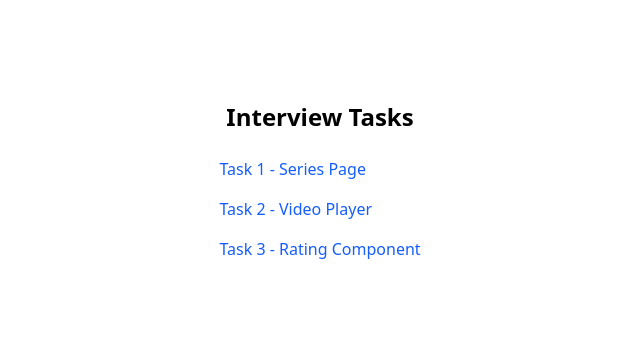
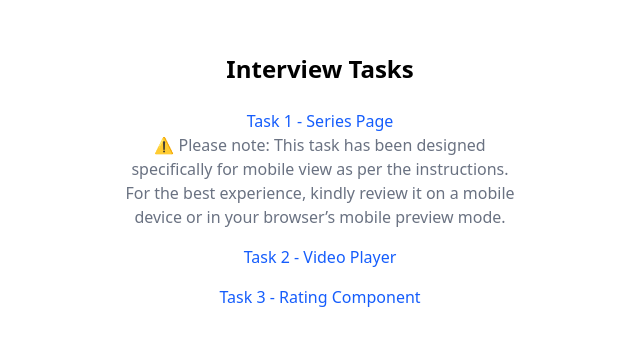
Before and after one commit to maseeh1/parsa-tasks, a Nuxt app: page / in a window 1280 px wide. Shown: the part 219-564 px from the top of the page, without its empty margins (320-960 px from the left). Built offline with nearby package versions, Linux system fonts and the light colour scheme.

Commit message:
add some other descriptions for the tasks

```diff
--- a/components/Rating.vue
+++ b/components/Rating.vue
@@ -22,12 +22,14 @@ const averageRating = ref(props.initialRating);
 
 const hoverRating = ref(0);
 
+// check if user has voted before
 onMounted(() => {
   if (localStorage.getItem(localKey)) {
     userHasVoted.value = true;
   }
 });
 
+// create an array based on the maxStars value
 const stars = computed(() =>
   Array.from({ length: props.maxStars }, (_, i) => i + 1)
 );
--- a/components/VideoPlayer.vue
+++ b/components/VideoPlayer.vue
@@ -57,7 +57,6 @@
             </span>
           </button>
           <!-- Volume -->
-
           <button class="w-6">
             <svg
               width="36"
--- a/pages/index.vue
+++ b/pages/index.vue
@@ -3,14 +3,25 @@
     class="min-h-screen flex flex-col items-center justify-center bg-white text-black p-4"
   >
     <h1 class="text-2xl font-semibold mb-6">Interview Tasks</h1>
-    <nav class="space-y-4 flex flex-col">
-      <NuxtLink to="/series/kaaenat" class="text-blue-600 hover:underline"
-        >Task 1 - Series Page</NuxtLink
-      >
-      <NuxtLink to="/video-player" class="text-blue-600 hover:underline"
+    <nav class="flex flex-col gap-4 max-w-[400px]">
+      <div class="flex flex-col">
+        <NuxtLink
+          to="/series/kaaenat"
+          class="text-blue-600 text-center hover:underline"
+          >Task 1 - Series Page</NuxtLink
+        >
+        <span class="text-gray-500 text-center"
+          >⚠️ Please note: This task has been designed specifically for mobile
+          view as per the instructions. For the best experience, kindly review
+          it on a mobile device or in your browser’s mobile preview mode.</span
+        >
+      </div>
+      <NuxtLink
+        to="/video-player"
+        class="text-blue-600 hover:underline text-center"
         >Task 2 - Video Player</NuxtLink
       >
-      <NuxtLink to="/rating" class="text-blue-600 hover:underline"
+      <NuxtLink to="/rating" class="text-blue-600 hover:underline text-center"
         >Task 3 - Rating Component</NuxtLink
       >
     </nav>
```
